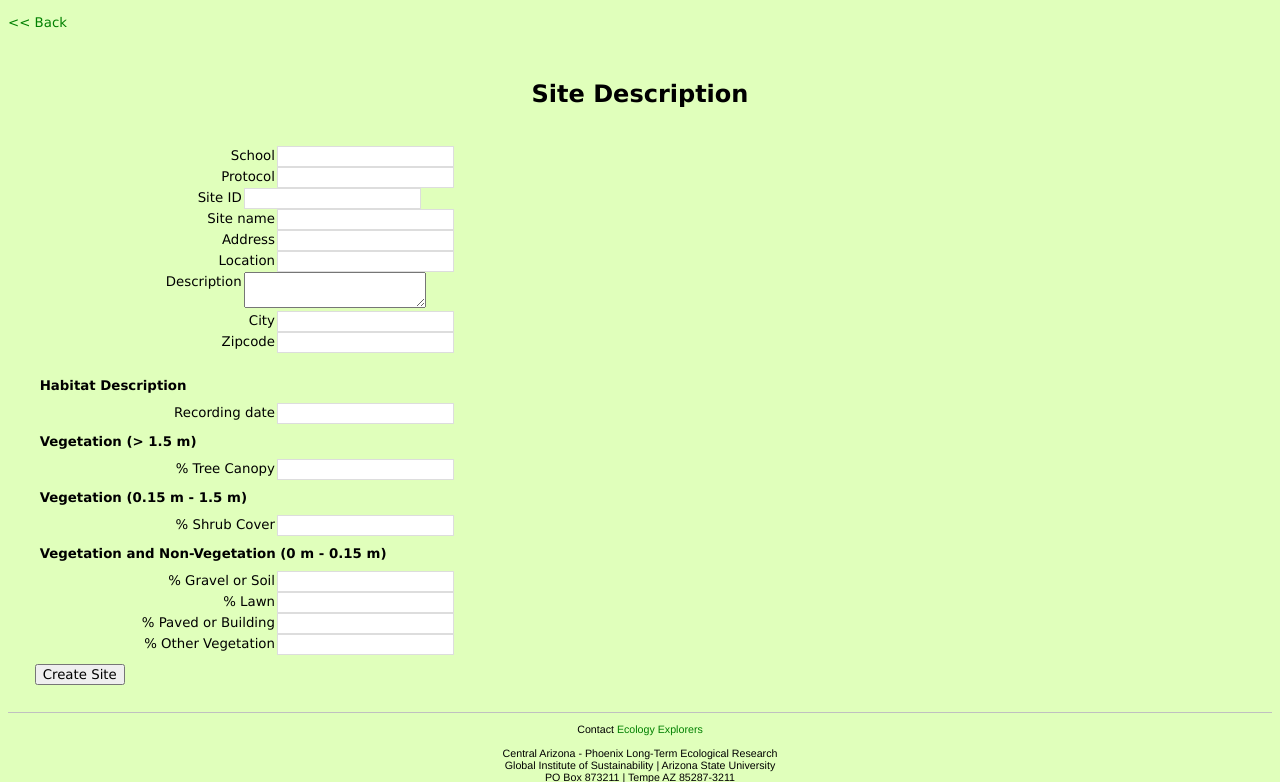
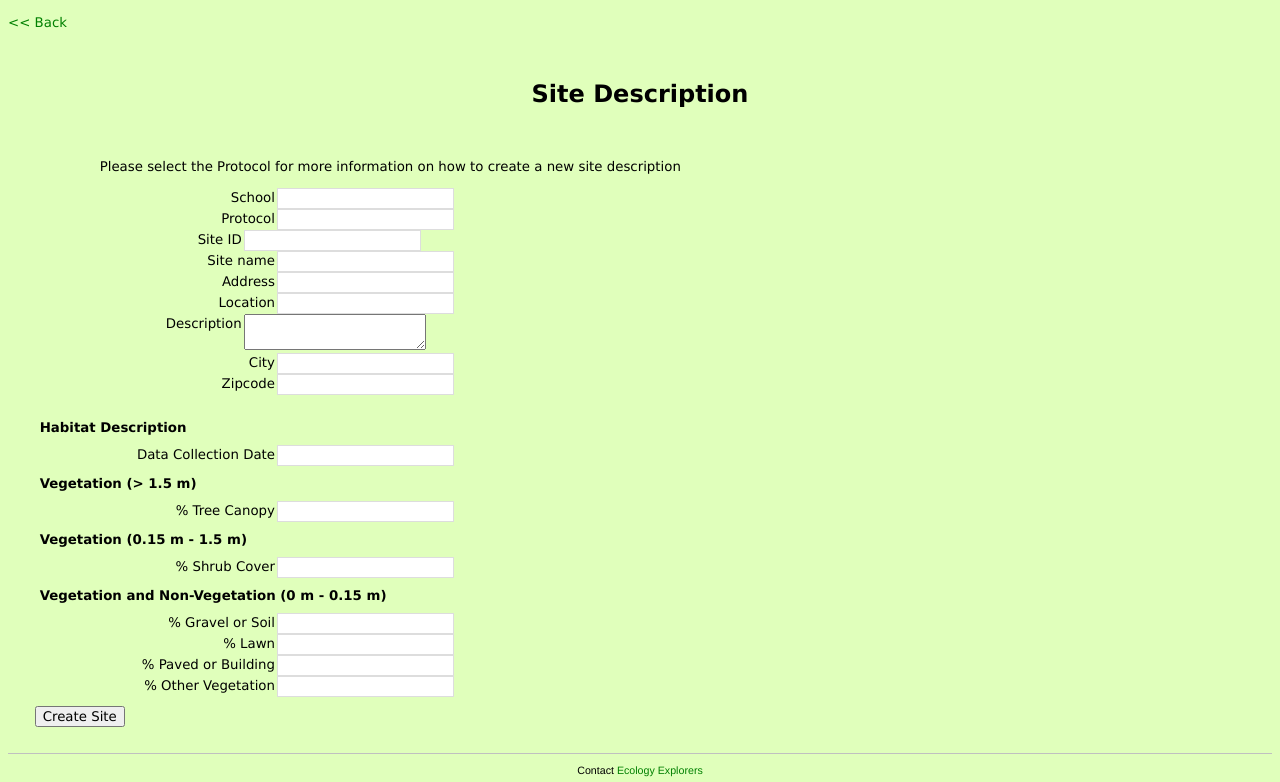
Before and after one commit to rohit-srikanta/ecologyexplorers, a CakePHP app: the page made by app/View/Sites/create_site.ctp in a window 1280 px wide. Shown: the part 105-887 px from the top of the page. Run offline with PHP 8.4 and a stand-in for CakePHP, Linux system fonts and the light colour scheme; the template is opened without the code that fills it, so the values that code supplies are empty; form fields are guessed from the names that the template uses; some libraries are stand-ins or nearby versions.

Commit message:
Made some changes to the data submission sheet link, removed the address for bruchid beetle and other minor changes.

```diff
--- a/app/View/BruchidSamples/bruchid_data.ctp
+++ b/app/View/BruchidSamples/bruchid_data.ctp
@@ -20,7 +20,7 @@
 	</legend>
 	<br>
 	<p>
-		<i><b>Please fill out the bruchid data sheet prior to entering data. Remember while entering survey data:</b> </i>
+		<i><b>Please fill out the bruchid beetle data sheet prior to entering data. Remember while entering survey data:</b> </i>
 	</p>
 
 	<p>The survey form cannot be submitted without data being entered</p>
@@ -34,7 +34,6 @@
 	echo $this->Form->input('Teacher',array('value' => $teacherName,'disabled' => 'disabled','div'=>'formfield','error' => array('wrap' => 'div','class' => 'formerror')));
 	echo $this->Form->input('site_name',array('disabled' => 'disabled','div'=>'formfield','options' => $siteOptions,'error' => array('wrap' => 'div','class' => 'formerror')));
 	echo $this->Form->input('class_name',array('disabled' => 'disabled','div'=>'formfield','options' => $classOptions,'error' => array('wrap' => 'div','class' => 'formerror')));
-	echo $this->Form->input('location',array('label'=> 'Sampling Location / Address ','div'=>'formfield','type'=>'textarea','rows' => 3, 'cols' => 35,'error' => array('wrap' => 'div','class' => 'formerror')));
 	echo $this->Form->input('collection_date',array('label'=> 'Collection Date','div'=>'formfield'));
 	echo $this->Form->input('observer',array('label' =>'Observer\'s Name', 'div'=>'formfield'));
 	echo $this->Form->input('tree_type',array('div'=>'formfield','empty' => 'Select','options' => $treeOptions));
--- a/app/View/Sites/create_site.ctp
+++ b/app/View/Sites/create_site.ctp
@@ -67,6 +67,7 @@
 <br>	<h2>Site Description</h2>
 <?php echo $this->Form->create('Site',array('class'=>'form','id' => 'createSite'));   ?>
 <div class="formfield">
+<p>Please select the Protocol for more information on how to create a new site description</p>
 	<?php echo $this->Form->input('school_id',array('div'=>'formfield','options' => $schooloptions));
  echo $this->Form->input('Habitat.type',array('div'=>'formfield','empty' => 'Select','label' => 'Protocol','options' => $habitatTypeOptions,'id' => 'habitat_select'));
  echo $this->Form->input('site_id',array('label' => 'Site ID','type'=>'char','div'=>'formfield','error' => array('wrap' => 'div','class' => 'formerror')));
@@ -84,28 +85,28 @@
 </legend>
 
 <div class="formfield" id="arthro_desc">
-	<p class="formtitle">Please fill out the <?php  echo$this->Html->link('Site and Habitat Description sheet', '/files/site_habitat_arthro.pdf');?> before entering the data.
+	<p class="formtitle">Please fill out the <?php  echo $this->Html->link('Site and Habitat Description sheet', '/files/site_habitat_arthro.pdf', array('target' => '_blank'));?> before entering the data.
 	The sheet has information on how the data has to be entered</p>
 </div>
 
 <div class="formfield" id="birds_desc">
-	<p class="formtitle">Please fill out the <?php  echo$this->Html->link('Site and Habitat Description sheet', '/files/site_habitat_bird.pdf');?> before entering the data.
+	<p class="formtitle">Please fill out the <?php  echo $this->Html->link('Site and Habitat Description sheet', '/files/site_habitat_bird.pdf', array('target' => '_blank'));?> before entering the data.
 	The sheet has information on how the data has to be entered</p>
 </div>
 
 <div class="formfield" id="bruchids_desc">
-	<p class="formtitle">You will need to provide this information for every site where you collect Palo Verde pods. Please fill out the <?php  echo$this->Html->link('Site and Habitat Description sheet', '/files/site_habitat_bruchids.pdf');?> before entering the data.
+	<p class="formtitle">You will need to provide this information for every site where you collect Palo Verde pods. Please fill out the <?php  echo $this->Html->link('Site and Habitat Description sheet', '/files/site_habitat_bruchids.pdf', array('target' => '_blank'));?> before entering the data.
 	The sheet has information on how the data has to be entered</p>
 </div>
 
 <div class="formfield" id="veg_desc">
-	<p class="formtitle">Please fill out the <?php  echo$this->Html->link('Site and Habitat Description sheet', '/files/site_habitat_veg.pdf');?> before entering the data.
+	<p class="formtitle">Please fill out the <?php  echo $this->Html->link('Site and Habitat Description sheet', '/files/site_habitat_veg.pdf', array('target' => '_blank'));?> before entering the data.
 	The sheet has information on how the data has to be entered</p>
 </div>
 
 <div class="formfield">
 	<?php
- echo $this->Form->input('Habitat.recording_date',array('div'=>'formfield'));  ?>
+ echo $this->Form->input('Habitat.recording_date',array('label' => 'Data Collection Date','div'=>'formfield'));  ?>
 </div>
 
 <div class="formfield" id="arthro">
--- a/app/View/Teachers/data_submission_success.ctp
+++ b/app/View/Teachers/data_submission_success.ctp
@@ -16,6 +16,6 @@
 <body><center>
 <h3>Thank you for submitting data!</h3>
 <br><h3>Would you like to <?php echo $this->Html->link("submit",array('controller' => 'teachers', 'action' => 'submitData')); ?> more data ?</h3>
-<h3>Go back to <?php echo $this->Html->link("Home Page",array('controller' => 'teachers', 'action' => 'index')); ?></h3></center>
+<h3>Go back to <?php echo $this->Html->link("Data Center Home Page",array('controller' => 'teachers', 'action' => 'index')); ?></h3></center>
 </body>
 </html>
```
Also changed, not shown: app/Controller/BirdSamplesController.php (+7 -0 lines).
